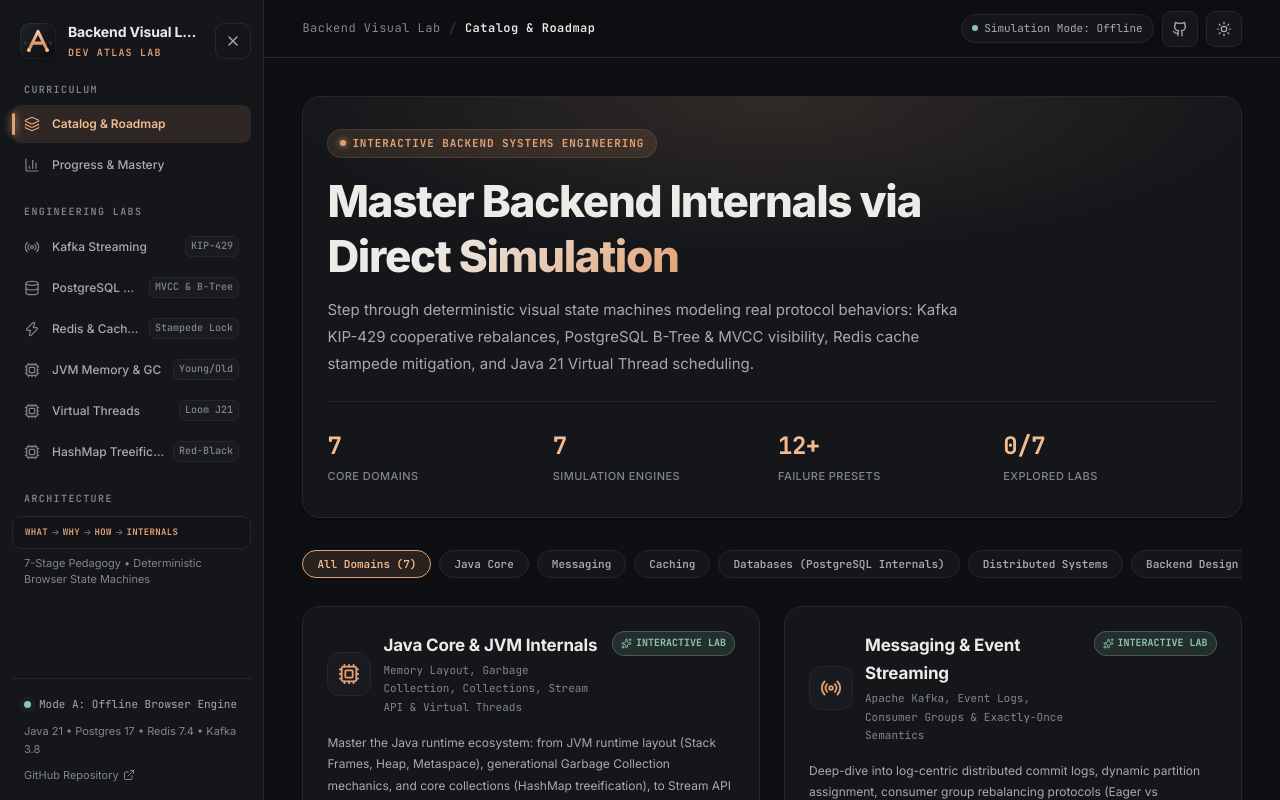
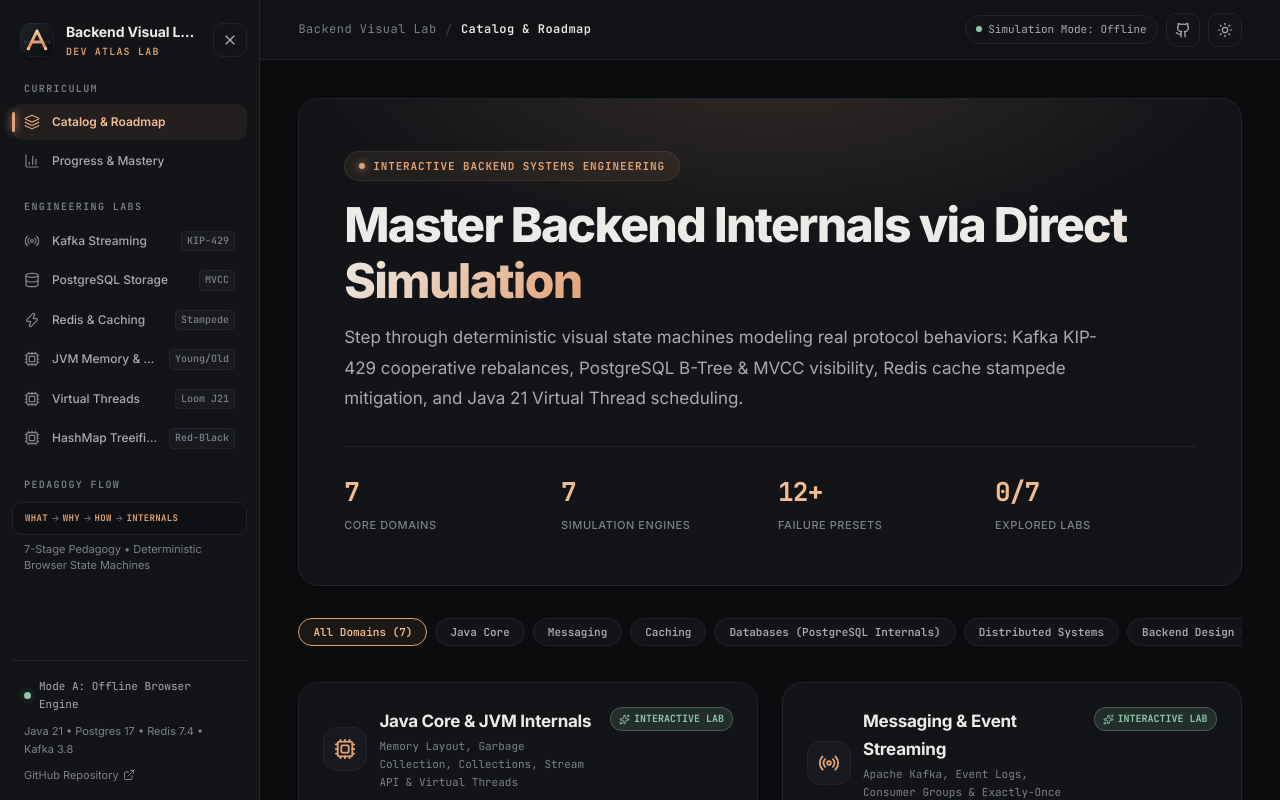
Before and after one commit to dev-atlas-lab/backend-visual-lab, a React (Vite) app in the folder frontend/: page / in a window 1280 px wide. Shown: the top 800 px of the page. Built offline with nearby package versions, Linux system fonts and the light colour scheme.

Commit message:
feat(ui): modernize lab aesthetic with blueprint grid aura and refined ergonomics (#5)

```diff
--- a/frontend/src/components/layout/Sidebar.tsx
+++ b/frontend/src/components/layout/Sidebar.tsx
@@ -26,8 +26,8 @@ export function Sidebar({ onClose, onNavigate, closeButtonRef }: SidebarProps) {
             className="brand-mark"
             src="/brand/app-icon.svg"
             alt="Dev Atlas Lab Icon"
-            width={36}
-            height={36}
+            width={34}
+            height={34}
             decoding="async"
           />
           <div className="brand-copy">
@@ -93,7 +93,7 @@ export function Sidebar({ onClose, onNavigate, closeButtonRef }: SidebarProps) {
             <Database size={16} strokeWidth={1.8} aria-hidden="true" />
             <div className="nav-link-content">
               <span className="nav-link-title">PostgreSQL Storage</span>
-              <span className="nav-link-badge">MVCC &amp; B-Tree</span>
+              <span className="nav-link-badge">MVCC</span>
             </div>
           </NavLink>
 
@@ -105,7 +105,7 @@ export function Sidebar({ onClose, onNavigate, closeButtonRef }: SidebarProps) {
             <Zap size={16} strokeWidth={1.8} aria-hidden="true" />
             <div className="nav-link-content">
               <span className="nav-link-title">Redis &amp; Caching</span>
-              <span className="nav-link-badge">Stampede Lock</span>
+              <span className="nav-link-badge">Stampede</span>
             </div>
           </NavLink>
 
@@ -148,7 +148,7 @@ export function Sidebar({ onClose, onNavigate, closeButtonRef }: SidebarProps) {
 
         {/* Navigation Group: Pedagogy & Architecture */}
         <div className="nav-group">
-          <p className="nav-heading">Architecture</p>
+          <p className="nav-heading">Pedagogy Flow</p>
           <div className="pedagogy-chip-list">
             <span className="pedagogy-step">WHAT</span>
             <span className="pedagogy-arrow">&rarr;</span>
--- a/frontend/src/styles/catalog.css
+++ b/frontend/src/styles/catalog.css
@@ -1,29 +1,36 @@
-/* ── Catalog & Roadmap Hero Styling ─────────────────────────────────────── */
+/* ── Modern Engineering Catalog & Lab Hub ───────────────────────────────── */
+
+.catalog-page {
+  display: flex;
+  flex-direction: column;
+  gap: var(--space-8);
+}
+
+/* ── Hero Section with Blueprint Ambient Aura ───────────────────────────── */
 
 .catalog-hero {
   position: relative;
-  padding: var(--space-8) var(--space-6);
+  padding: clamp(2rem, 4vw, 3.5rem) clamp(1.5rem, 3.5vw, 3rem);
   border-radius: var(--radius-xl);
   background:
-    radial-gradient(ellipse 70% 50% at 50% 0%, rgba(226, 161, 115, 0.14), transparent 75%),
+    radial-gradient(ellipse 65% 55% at 50% -10%, rgba(226, 161, 115, 0.16), transparent 75%),
     var(--surface-1);
   border: 1px solid var(--border-subtle);
-  margin-bottom: var(--space-8);
   box-shadow: var(--shadow-sm);
   overflow: hidden;
 }
 
 [data-theme="light"] .catalog-hero {
   background:
-    radial-gradient(ellipse 70% 50% at 50% 0%, rgba(169, 92, 43, 0.08), transparent 75%),
+    radial-gradient(ellipse 65% 55% at 50% -10%, rgba(176, 90, 38, 0.1), transparent 75%),
     var(--surface-1);
 }
 
 .hero-pill {
   display: inline-flex;
   align-items: center;
-  gap: 6px;
-  padding: 4px 12px;
+  gap: 8px;
+  padding: 5px 14px;
   border-radius: var(--radius-full);
   background: var(--accent-quiet);
   border: 1px solid var(--accent-subtle);
@@ -41,17 +48,17 @@
   height: 6px;
   border-radius: var(--radius-full);
   background: var(--accent);
-  box-shadow: 0 0 6px var(--accent);
+  box-shadow: 0 0 8px var(--accent);
 }
 
 .hero-title {
-  font-size: clamp(2rem, 3.8vw, 2.75rem);
+  font-size: clamp(2.1rem, 4vw, 3rem);
   font-weight: 800;
-  letter-spacing: -0.03em;
-  line-height: var(--leading-tight);
+  letter-spacing: -0.035em;
+  line-height: 1.18;
   color: var(--text-primary);
   margin: 0 0 var(--space-3);
-  max-width: 22ch;
+  max-width: 24ch;
 }
 
 .hero-title-gradient {
@@ -61,17 +68,17 @@
 }
 
 .hero-desc {
-  font-size: var(--text-md);
+  font-size: clamp(0.9375rem, 1.5vw, 1.0625rem);
   color: var(--text-secondary);
   line-height: var(--leading-relaxed);
-  max-width: 68ch;
-  margin: 0 0 var(--space-6);
+  max-width: 72ch;
+  margin: 0 0 var(--space-8);
 }
 
 .hero-stats-grid {
   display: grid;
-  grid-template-columns: repeat(auto-fit, minmax(180px, 1fr));
-  gap: var(--space-3);
+  grid-template-columns: repeat(auto-fit, minmax(160px, 1fr));
+  gap: var(--space-4);
   padding-top: var(--space-6);
   border-top: 1px solid var(--border-subtle);
 }
@@ -84,10 +91,10 @@
 
 .stat-value {
   font-family: var(--font-mono);
-  font-size: 1.5rem;
+  font-size: 1.625rem;
   font-weight: 800;
   color: var(--accent-strong);
-  letter-spacing: -0.02em;
+  letter-spacing: -0.03em;
 }
 
 .stat-label {
@@ -95,16 +102,15 @@
   color: var(--text-tertiary);
   font-weight: 500;
   text-transform: uppercase;
-  letter-spacing: 0.04em;
+  letter-spacing: 0.05em;
 }
 
-/* ── Filter Tabs ───────────────────────────────────────────────────────── */
+/* ── Modern Filter Pills Bar ───────────────────────────────────────────── */
 
 .filter-bar {
   display: flex;
   align-items: center;
   gap: var(--space-2);
-  margin-bottom: var(--space-6);
   overflow-x: auto;
   padding-bottom: 4px;
 }
@@ -129,7 +135,7 @@
 .filter-chip:hover {
   background: var(--surface-2);
   color: var(--text-primary);
-  border-color: var(--border-strong);
+  border-color: var(--border-bold);
 }
 
 .filter-chip.active {
@@ -142,7 +148,7 @@
 
 .domain-grid {
   display: grid;
-  grid-template-columns: repeat(auto-fit, minmax(350px, 1fr));
+  grid-template-columns: repeat(auto-fill, minmax(360px, 1fr));
   gap: var(--space-6);
 }
 
@@ -162,7 +168,7 @@
 }
 
 .domain-card:hover {
-  border-color: var(--border-strong);
+  border-color: var(--border-bold);
   transform: translateY(-2px);
   box-shadow: var(--shadow-md);
 }
@@ -201,7 +207,7 @@
 .domain-title {
   font-size: var(--text-lg);
   font-weight: 700;
-  letter-spacing: -0.01em;
+  letter-spacing: -0.015em;
   color: var(--text-primary);
   margin: 0;
 }
@@ -235,7 +241,7 @@
   margin: 0;
 }
 
-/* Topic tags */
+/* Curriculum Topics Tags */
 .domain-topics-label {
   font-family: var(--font-mono);
   font-size: 0.625rem;
@@ -255,13 +261,13 @@
 .topic-tag {
   font-size: 0.6875rem;
   padding: 3px 8px;
-  border-radius: var(--radius-sm);
+  border-radius: var(--radius-xs);
   background: var(--surface-2);
   border: 1px solid var(--border-subtle);
   color: var(--text-secondary);
 }
 
-/* Modules list inside card */
+/* Modules Section */
 .domain-modules-section {
   border-top: 1px solid var(--border-subtle);
   padding-top: var(--space-4);
@@ -331,7 +337,7 @@
   font-family: var(--font-mono);
   font-size: 0.625rem;
   padding: 1px 6px;
-  border-radius: var(--radius-sm);
+  border-radius: var(--radius-xs);
   background: var(--accent-quiet);
   color: var(--accent-strong);
   font-weight: 600;
--- a/frontend/src/styles/layout.css
+++ b/frontend/src/styles/layout.css
@@ -1,4 +1,4 @@
-/* ── Shell & Workspace Layout ─────────────────────────────────────────── */
+/* ── Modern Workspace Layout ────────────────────────────────────────────── */
 
 .app-shell {
   min-height: 100vh;
@@ -7,13 +7,13 @@
   color: var(--text-primary);
 }
 
-/* ── Fixed Sidebar ─────────────────────────────────────────────────────── */
+/* ── Fixed Sidebar with Modern Glass Styling ───────────────────────────── */
 
 .app-sidebar {
   position: fixed;
   inset: 0 auto 0 0;
   z-index: 40;
-  width: var(--sidebar-width);
+  width: 260px;
   display: flex;
   flex-direction: column;
   padding: var(--space-4) var(--space-3) var(--space-4);
@@ -47,8 +47,8 @@
 
 .brand-mark {
   display: block;
-  width: 36px;
-  height: 36px;
+  width: 34px;
+  height: 34px;
   flex: 0 0 auto;
   border-radius: var(--radius-md);
   box-shadow: 0 2px 8px rgba(0, 0, 0, 0.25);
@@ -57,7 +57,7 @@
 .brand-copy {
   display: flex;
   flex-direction: column;
-  gap: 2px;
+  gap: 1px;
   min-width: 0;
 }
 
@@ -115,7 +115,7 @@
   display: flex;
   align-items: center;
   gap: var(--space-3);
-  min-height: 38px;
+  min-height: 36px;
   padding: var(--space-2) var(--space-3);
   border-radius: var(--radius-md);
   color: var(--text-secondary);
@@ -186,7 +186,7 @@
   font-family: var(--font-mono);
   font-size: 0.625rem;
   padding: 1px 5px;
-  border-radius: var(--radius-sm);
+  border-radius: var(--radius-xs);
   background: var(--surface-2);
   border: 1px solid var(--border-subtle);
   color: var(--text-tertiary);
@@ -305,12 +305,12 @@
   display: flex;
   flex-direction: column;
   min-height: 100vh;
-  margin-left: var(--sidebar-width);
+  margin-left: 260px;
   flex: 1 1 auto;
   min-width: 0;
 }
 
-/* ── Topbar ────────────────────────────────────────────────────────────── */
+/* ── Topbar with Glass Blur ────────────────────────────────────────────── */
 
 .topbar {
   position: sticky;
@@ -321,11 +321,11 @@
   justify-content: space-between;
   gap: var(--space-4);
   height: var(--topbar-height);
-  padding: 0 clamp(1rem, 3vw, 2.5rem);
+  padding: 0 clamp(1.25rem, 3vw, 2.5rem);
   border-bottom: 1px solid var(--border-subtle);
-  background: color-mix(in srgb, var(--surface-0) 88%, transparent);
-  backdrop-filter: blur(12px);
-  -webkit-backdrop-filter: blur(12px);
+  background: var(--surface-glass);
+  backdrop-filter: blur(14px);
+  -webkit-backdrop-filter: blur(14px);
 }
 
 .topbar-start {
@@ -343,7 +343,7 @@
   display: block;
   width: 26px;
   height: 26px;
-  border-radius: var(--radius-sm);
+  border-radius: var(--radius-xs);
 }
 
 .breadcrumb {
@@ -412,8 +412,8 @@
 .icon-button {
   display: grid;
   place-items: center;
-  width: 36px;
-  height: 36px;
+  width: 34px;
+  height: 34px;
   border-radius: var(--radius-md);
   border: 1px solid var(--border-subtle);
   background: var(--surface-1);
@@ -442,15 +442,15 @@
   width: 100%;
   max-width: var(--max-content-width);
   margin: 0 auto;
-  padding: clamp(1.5rem, 3vw, 2.5rem) clamp(1rem, 3vw, 2.5rem) var(--space-12);
+  padding: clamp(1.5rem, 3vw, 2.5rem) clamp(1.25rem, 3vw, 2.5rem) var(--space-12);
 }
 
-/* ── Footer ────────────────────────────────────────────────────────────── */
+/* ── Modern Footer ─────────────────────────────────────────────────────── */
 
 .footer {
   border-top: 1px solid var(--border-subtle);
   background-color: var(--surface-1);
-  padding: var(--space-6) clamp(1rem, 3vw, 2.5rem);
+  padding: var(--space-6) clamp(1.25rem, 3vw, 2.5rem);
 }
 
 .footer-content {
@@ -474,9 +474,9 @@
   line-height: var(--leading-snug);
 }
 
-/* ── Mobile Responsive Drawer (< 900px) ────────────────────────────────── */
+/* ── Mobile Responsive Drawer (< 960px) ────────────────────────────────── */
 
-@media (max-width: 899px) {
+@media (max-width: 959px) {
   .app-sidebar {
     transform: translateX(-100%);
     box-shadow: none;
@@ -484,7 +484,7 @@
 
   .nav-is-open .app-sidebar {
     transform: translateX(0);
-    box-shadow: 0 0 40px rgba(0, 0, 0, 0.6);
+    box-shadow: 0 0 40px rgba(0, 0, 0, 0.7);
   }
 
   .sidebar-close {
@@ -508,8 +508,8 @@
     inset: 0;
     z-index: 35;
     background: var(--overlay);
-    backdrop-filter: blur(4px);
-    -webkit-backdrop-filter: blur(4px);
+    backdrop-filter: blur(6px);
+    -webkit-backdrop-filter: blur(6px);
     animation: fadeIn 150ms ease-out;
   }
 
--- a/frontend/src/styles/tokens.css
+++ b/frontend/src/styles/tokens.css
@@ -1,7 +1,7 @@
 /*
  * Design Tokens — Backend Visual Lab
- * Inherited from Dev Atlas Lab Claude Associate aesthetic:
- * Terracotta (#e2a173) & Warm Charcoal / Paper palette with Inter & JetBrains Mono
+ * Modern Engineering Laboratory & Observability Platform
+ * Signature Anthropic Warm Charcoal & Terracotta Palette
  */
 
 :root {
@@ -14,9 +14,9 @@
   --text-base: 0.875rem;  /* 14px */
   --text-md: 0.9375rem;   /* 15px */
   --text-lg: 1.0625rem;   /* 17px */
-  --text-xl: 1.3125rem;   /* 21px */
+  --text-xl: 1.25rem;     /* 20px */
   --text-2xl: 1.625rem;   /* 26px */
-  --text-3xl: 2.125rem;   /* 34px */
+  --text-3xl: 2.25rem;    /* 36px */
 
   --leading-tight: 1.25;
   --leading-snug: 1.45;
@@ -36,19 +36,18 @@
   --space-16: 4rem;
 
   /* Border Radii */
+  --radius-xs: 4px;
   --radius-sm: 6px;
-  --radius-md: 9px;
-  --radius-lg: 13px;
-  --radius-xl: 18px;
+  --radius-md: 10px;
+  --radius-lg: 14px;
+  --radius-xl: 20px;
   --radius-full: 9999px;
 
   /* Layout geometry */
-  --sidebar-width: 264px;
-  --topbar-height: 58px;
-  --max-content-width: 1200px;
-  --content-max: 1200px;
-  --lesson-reading-width: 76ch;
-  --lesson-column: 76ch;
+  --topbar-height: 60px;
+  --max-content-width: 1360px;
+  --lesson-reading-width: 82ch;
+  --lesson-column: 82ch;
 
   /* Transitions */
   --ease-out: cubic-bezier(0.22, 0.68, 0.3, 1);
@@ -66,92 +65,97 @@
 [data-theme="dark"] {
   color-scheme: dark;
 
-  --surface-0: #0e0f12;
-  --surface-1: #14161a;
-  --surface-2: #191b20;
-  --surface-3: #202329;
-  --surface-inset: #111317;
+  --surface-0: #0b0c0e;
+  --surface-1: #121418;
+  --surface-2: #181a20;
+  --surface-3: #20232a;
+  --surface-inset: #0e1014;
+  --surface-glass: rgba(18, 20, 24, 0.85);
 
-  --border-subtle: #24272e;
-  --border-bold: #353941;
-  --border-strong: #353941;
+  --border-subtle: #22252c;
+  --border-bold: #31353f;
+  --border-strong: #383c47;
 
   --text-primary: #ecebe7;
   --text-secondary: #a9aab1;
-  --text-tertiary: #82858e;
+  --text-tertiary: #7d808a;
 
   /* Signature Anthropic Terracotta */
   --accent: #e2a173;
   --accent-primary: #e2a173;
   --accent-strong: #f2bb90;
   --accent-hover: #f2bb90;
-  --accent-subtle: rgba(226, 161, 115, 0.14);
-  --accent-quiet: rgba(226, 161, 115, 0.12);
-  --accent-contrast: #1b120b;
-  --accent-glow: 0 0 28px rgba(226, 161, 115, 0.16);
+  --accent-subtle: rgba(226, 161, 115, 0.12);
+  --accent-quiet: rgba(226, 161, 115, 0.08);
+  --accent-contrast: #140d07;
+  --accent-glow: 0 0 28px rgba(226, 161, 115, 0.18);
 
   /* Status Colors */
   --status-ok: #8dc7a9;
   --status-ok-subtle: rgba(141, 199, 169, 0.14);
   --ok: #8dc7a9;
-  --ok-quiet: rgba(141, 199, 169, 0.12);
+  --ok-quiet: rgba(141, 199, 169, 0.1);
 
   --status-warn: #e2c583;
   --status-warn-subtle: rgba(226, 197, 131, 0.14);
   --warn: #e2c583;
-  --warn-quiet: rgba(226, 197, 131, 0.12);
+  --warn-quiet: rgba(226, 197, 131, 0.1);
 
   --status-danger: #e79b92;
   --status-danger-subtle: rgba(231, 155, 146, 0.14);
   --danger: #e79b92;
-  --danger-quiet: rgba(231, 155, 146, 0.12);
+  --danger-quiet: rgba(231, 155, 146, 0.1);
 
   --status-info: #93bde6;
   --status-info-subtle: rgba(147, 189, 230, 0.14);
   --info: #93bde6;
-  --info-quiet: rgba(147, 189, 230, 0.12);
+  --info-quiet: rgba(147, 189, 230, 0.1);
 
   --focus-ring: #f2bb90;
   --selection: rgba(226, 161, 115, 0.28);
-  --shadow-sm: 0 1px 3px rgba(0, 0, 0, 0.45);
-  --shadow-md: 0 10px 30px -12px rgba(0, 0, 0, 0.65);
-  --shadow-lg: 0 20px 40px -15px rgba(0, 0, 0, 0.8);
-  --overlay: rgba(6, 7, 9, 0.65);
+  --shadow-sm: 0 1px 3px rgba(0, 0, 0, 0.4);
+  --shadow-md: 0 8px 24px -8px rgba(0, 0, 0, 0.6);
+  --shadow-lg: 0 16px 36px -12px rgba(0, 0, 0, 0.75);
+  --overlay: rgba(5, 6, 8, 0.7);
+
+  /* Blueprint Grid Pattern */
+  --bg-grid-color: rgba(255, 255, 255, 0.04);
 }
 
 [data-theme="light"] {
   /* Light theme — Warm Paper-like */
   color-scheme: light;
 
-  --surface-0: #f7f6f3;
+  --surface-0: #f6f5f1;
   --surface-1: #ffffff;
-  --surface-2: #f0eee9;
-  --surface-3: #e6e3dc;
-  --surface-inset: #edeae4;
+  --surface-2: #eeece6;
+  --surface-3: #e3e0d7;
+  --surface-inset: #eae7df;
+  --surface-glass: rgba(255, 255, 255, 0.88);
 
-  --border-subtle: #ded9d0;
-  --border-bold: #c8c2b7;
-  --border-strong: #c8c2b7;
+  --border-subtle: #dcd7ce;
+  --border-bold: #c7c1b5;
+  --border-strong: #b8b1a4;
 
-  --text-primary: #1e1e20;
-  --text-secondary: #585960;
-  --text-tertiary: #84858d;
+  --text-primary: #18191b;
+  --text-secondary: #56575e;
+  --text-tertiary: #83848c;
 
   /* Signature Anthropic Terracotta for light background */
-  --accent: #a95c2b;
-  --accent-primary: #a95c2b;
-  --accent-strong: #8c471c;
-  --accent-hover: #8c471c;
-  --accent-subtle: rgba(169, 92, 43, 0.12);
-  --accent-quiet: rgba(169, 92, 43, 0.1);
+  --accent: #b05a26;
+  --accent-primary: #b05a26;
+  --accent-strong: #944619;
+  --accent-hover: #944619;
+  --accent-subtle: rgba(176, 90, 38, 0.12);
+  --accent-quiet: rgba(176, 90, 38, 0.08);
   --accent-contrast: #ffffff;
-  --accent-glow: 0 0 24px rgba(169, 92, 43, 0.15);
+  --accent-glow: 0 0 24px rgba(176, 90, 38, 0.16);
 
   /* Status Colors */
-  --status-ok: #23784c;
-  --status-ok-subtle: rgba(35, 120, 76, 0.12);
-  --ok: #23784c;
-  --ok-quiet: rgba(35, 120, 76, 0.1);
+  --status-ok: #1f7a4d;
+  --status-ok-subtle: rgba(31, 122, 77, 0.12);
+  --ok: #1f7a4d;
+  --ok-quiet: rgba(31, 122, 77, 0.1);
 
   --status-warn: #966708;
   --status-warn-subtle: rgba(150, 103, 8, 0.12);
@@ -163,17 +167,20 @@
   --danger: #b3392b;
   --danger-quiet: rgba(179, 57, 43, 0.1);
 
-  --status-info: #1f64a8;
-  --status-info-subtle: rgba(31, 100, 168, 0.12);
-  --info: #1f64a8;
-  --info-quiet: rgba(31, 100, 168, 0.1);
+  --status-info: #1b62a5;
+  --status-info-subtle: rgba(27, 98, 165, 0.12);
+  --info: #1b62a5;
+  --info-quiet: rgba(27, 98, 165, 0.1);
 
-  --focus-ring: #a95c2b;
-  --selection: rgba(169, 92, 43, 0.22);
+  --focus-ring: #b05a26;
+  --selection: rgba(176, 90, 38, 0.22);
   --shadow-sm: 0 1px 3px rgba(0, 0, 0, 0.08);
-  --shadow-md: 0 10px 24px -10px rgba(0, 0, 0, 0.12);
-  --shadow-lg: 0 20px 36px -12px rgba(0, 0, 0, 0.16);
-  --overlay: rgba(30, 30, 32, 0.4);
+  --shadow-md: 0 8px 24px -8px rgba(0, 0, 0, 0.12);
+  --shadow-lg: 0 16px 36px -12px rgba(0, 0, 0, 0.16);
+  --overlay: rgba(24, 25, 27, 0.4);
+
+  /* Blueprint Grid Pattern */
+  --bg-grid-color: rgba(0, 0, 0, 0.04);
 }
 
 /* Global Reset & Base Styles */
@@ -185,6 +192,11 @@ body {
   margin: 0;
   padding: 0;
   background-color: var(--surface-0);
+  background-image:
+    radial-gradient(circle at 50% 0%, var(--accent-quiet) 0%, transparent 60%),
+    radial-gradient(var(--bg-grid-color) 1px, transparent 1px);
+  background-size: 100% 600px, 24px 24px;
+  background-repeat: no-repeat, repeat;
   color: var(--text-primary);
   font-family: var(--font-sans);
   font-size: var(--text-base);
```
Also changed, not shown: frontend/src/styles/workbench.css (+10 -10 lines).
